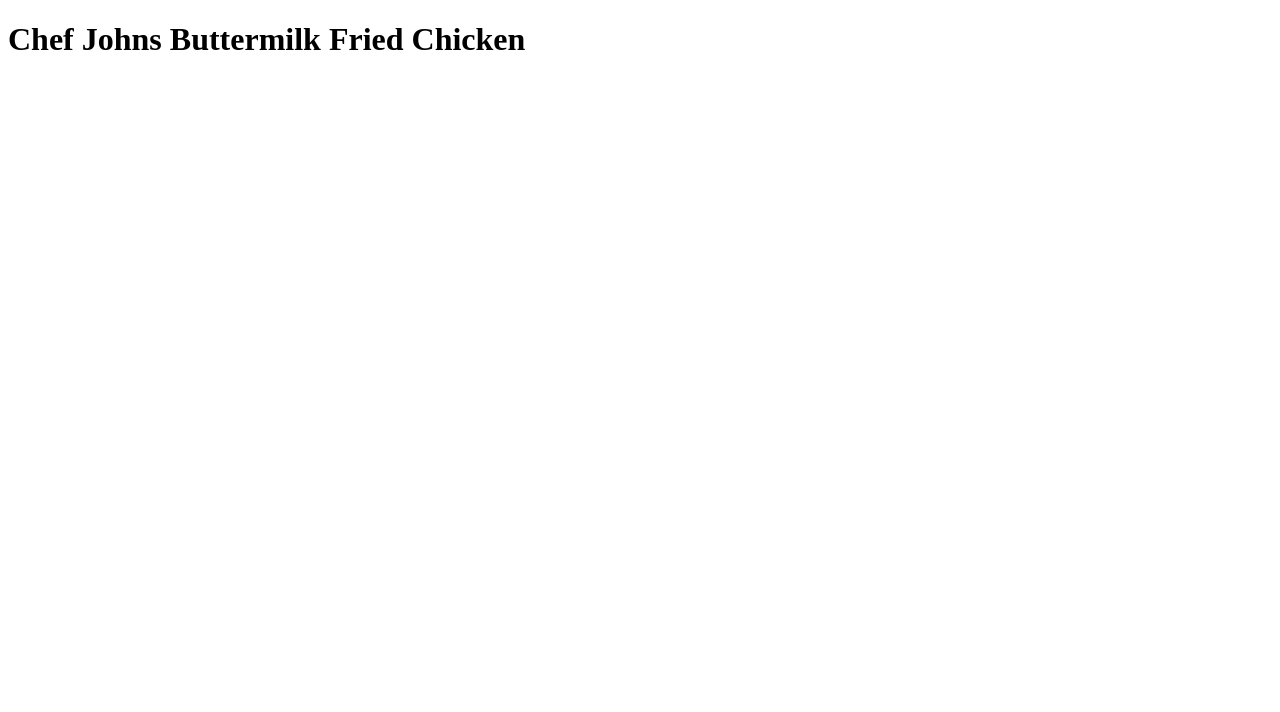
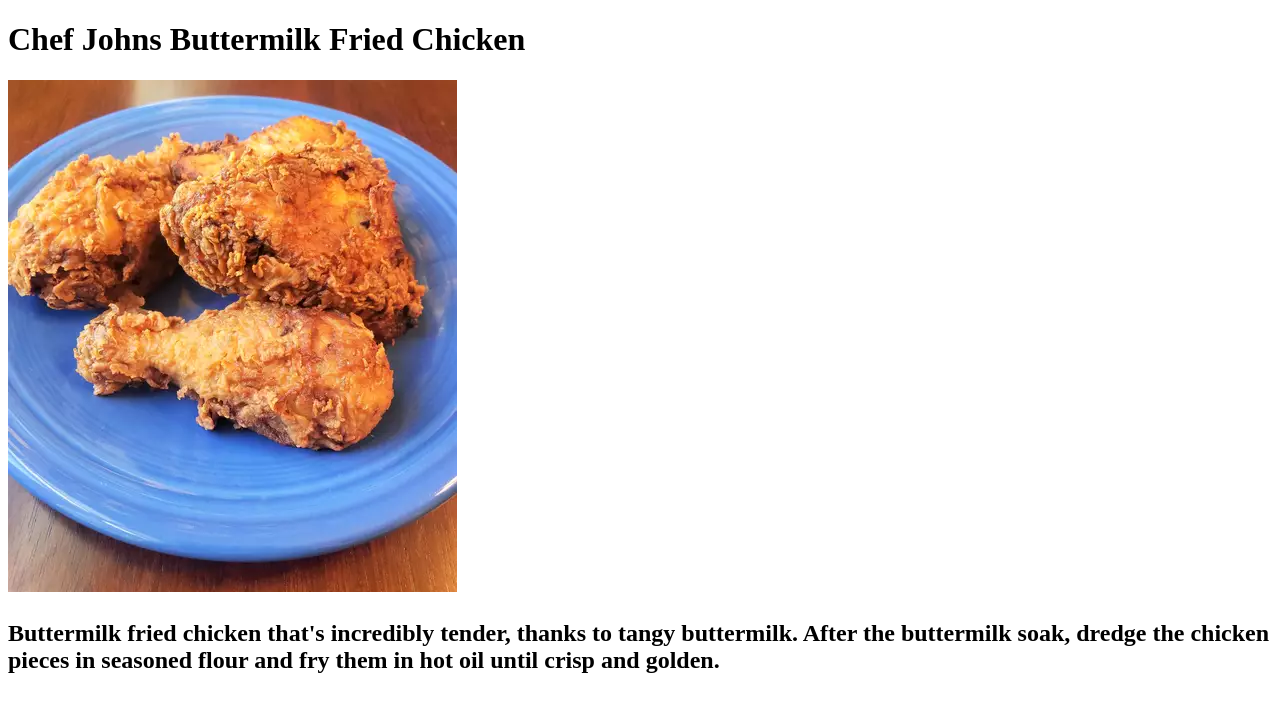
Before and after one commit to Ltownboogie/odin-recipes, a plain HTML site: page friedChicken.html in a window 1280 px wide. Drawn offline with Linux system fonts and the light colour scheme.

Commit message:
added img and recipe description

```diff
--- a/friedChicken.html
+++ b/friedChicken.html
@@ -7,5 +7,15 @@
 </head>
 <body>
     <h1>Chef Johns Buttermilk Fried Chicken</h1>
+    <img src="./img/friedchicken.webp">
+
+    <h2>
+        <p>
+           Buttermilk fried chicken that's incredibly tender, thanks to tangy buttermilk.
+           After the buttermilk soak, dredge the chicken pieces in seasoned flour and fry
+           them in hot oil until crisp and golden.
+        </p>
+    </h2>
+
 </body>
 </html>
```
Also changed, not shown: img/friedchicken.webp (added).
